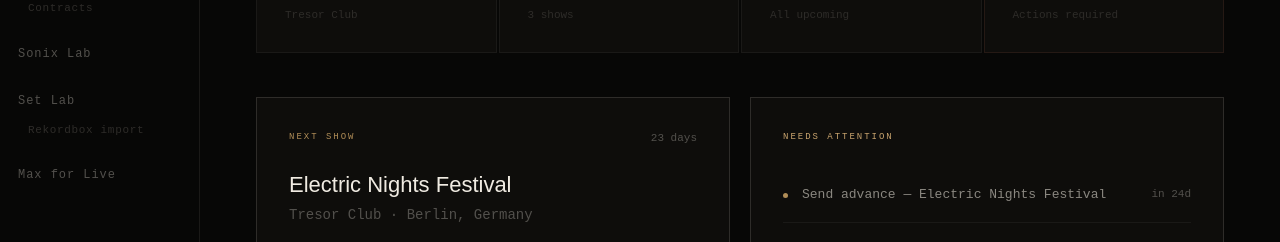
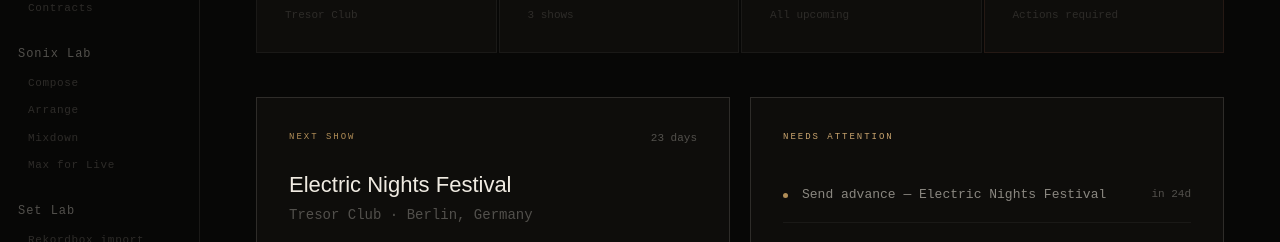
Before and after one commit to absoluteisherenow/signallab, a Next.js app: page /dashboard in a window 1280 px wide. Shown: the part 354-596 px from the top of the page. Built offline with nearby package versions, Linux system fonts and the light colour scheme; no server answers; the database is empty.

Commit message:
refactor: Max for Live as Sonix Lab sub-item

```diff
--- a/src/components/layout/Navigation.tsx
+++ b/src/components/layout/Navigation.tsx
@@ -15,11 +15,15 @@ const MODULES = [
     { label: 'Finances', href: '/business/finances' },
       { label: 'Contracts', href: '/contracts' },
   ]},
-  { label: 'Sonix Lab', href: '/sonix', color: '#6a7a9a', sub: [] },
+  { label: 'Sonix Lab', href: '/sonix', color: '#6a7a9a', sub: [
+    { label: 'Compose', href: '/sonix#compose' },
+    { label: 'Arrange', href: '/sonix#arrange' },
+    { label: 'Mixdown', href: '/sonix#mixdown' },
+    { label: 'Max for Live', href: '/maxforlive' },
+  ]},
   { label: 'Set Lab', href: '/setlab', color: '#9a6a5a', sub: [
     { label: 'Rekordbox import', href: '/setlab/rekordbox' },
   ]},
-  { label: 'Max for Live', href: '/maxforlive', color: '#7a5a8a', sub: [] },
 ]
 
 export function Navigation() {
```
